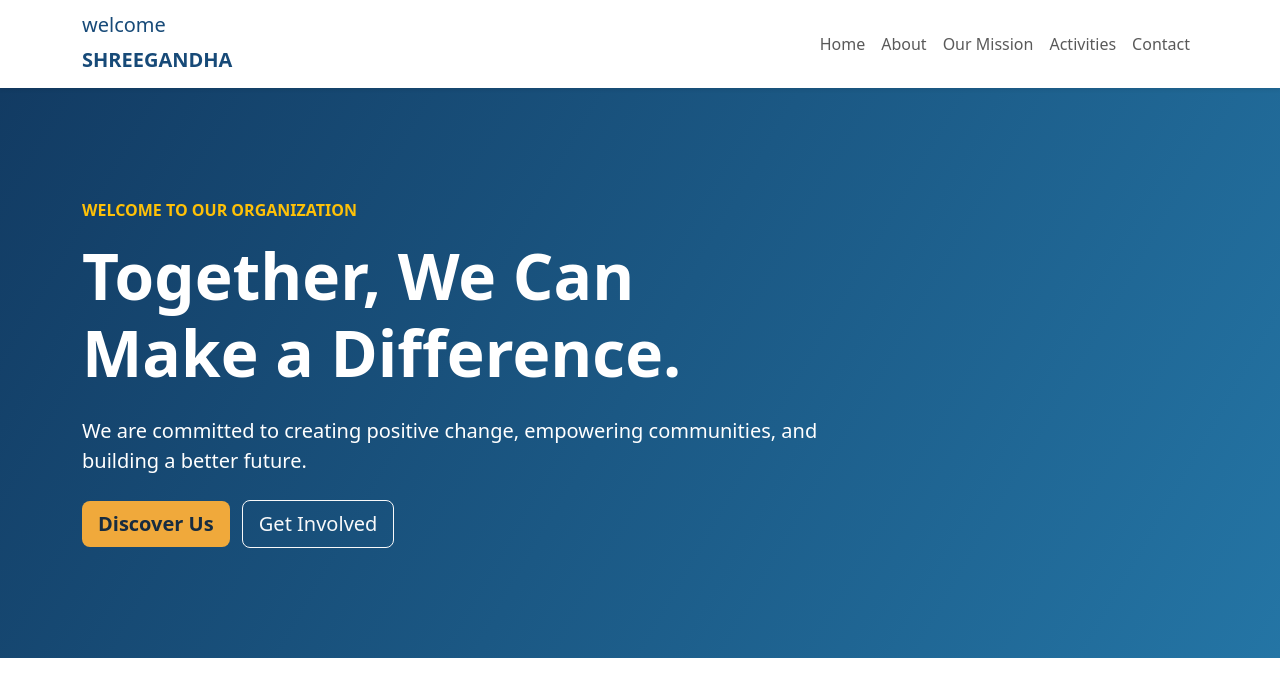
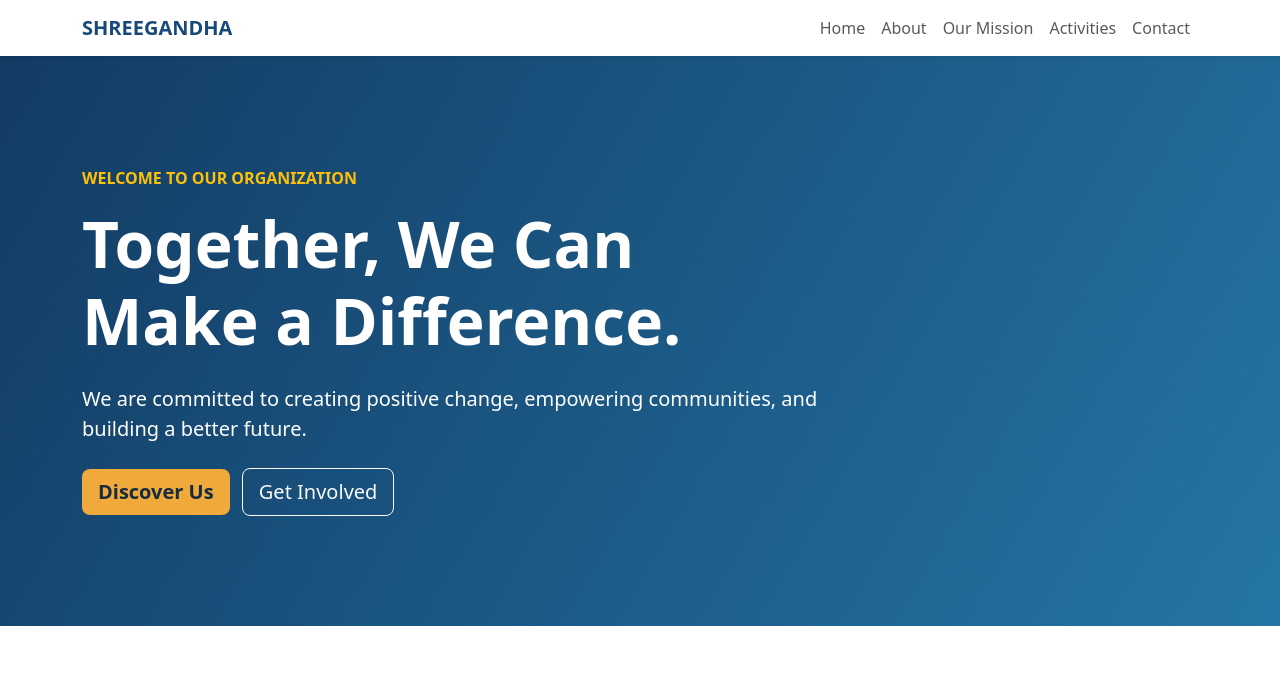
Before and after one commit to shreegandha-horticulture/greenring, a plain HTML site: page index.html in a window 1280 px wide. Shown: the top 698 px of the page. Drawn offline with nearby package versions, Linux system fonts and the light colour scheme.

Commit message:
modified headline

```diff
--- a/index.html
+++ b/index.html
@@ -102,7 +102,7 @@
 <!-- Navigation -->
 <nav class="navbar navbar-expand-lg navbar-light sticky-top shadow-sm">
   <div class="container">
-	  <a class="navbar-brand" href="#"><h5>welcome </h5> SHREEGANDHA</a>
+	  <a class="navbar-brand" href="#">SHREEGANDHA</a>
 
     <button class="navbar-toggler" type="button"
       data-bs-toggle="collapse" data-bs-target="#navbarNav"
```
